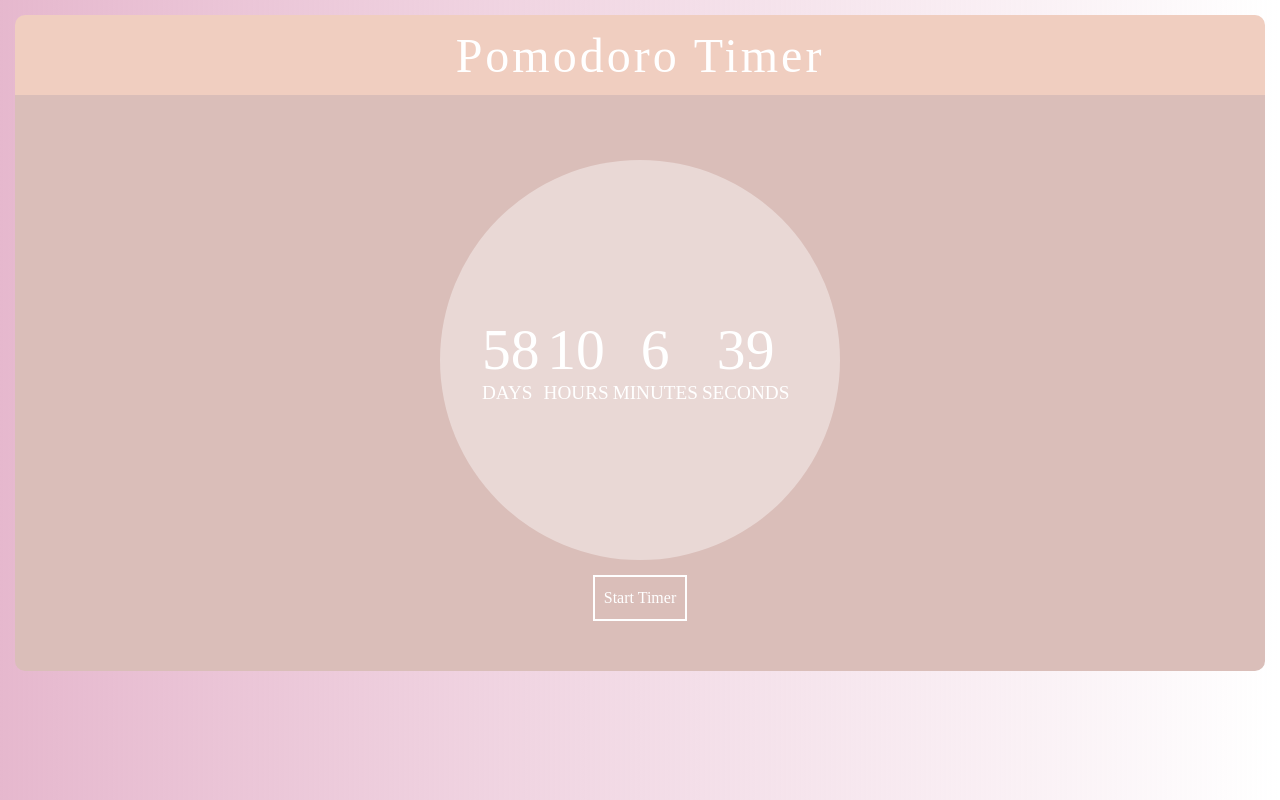
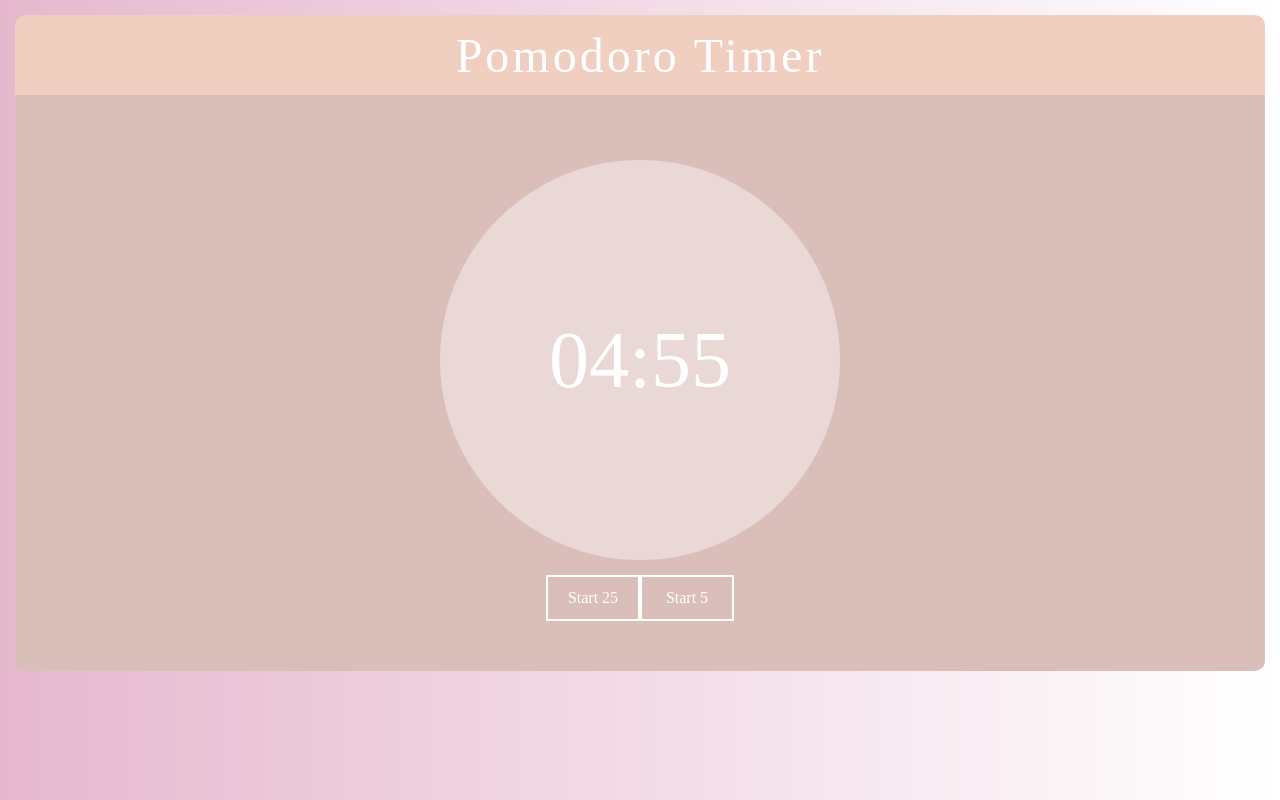
Before and after one commit to DavidMotz/PomodoroTimer, a plain HTML site: page index.html in a window 1280 px wide. Drawn offline with Linux system fonts and the light colour scheme.

Commit message:
Got a better Timer still some problems pausing it though

```diff
--- a/index.html
+++ b/index.html
@@ -13,15 +13,15 @@
         </div>
         <div class="main">
           <div class="timerframe">
-            <ul>
-              <li><span id="days"></span>Days</li>
-              <li><span id="hours"></span>Hours</li>
-              <li><span id="minutes"></span>Minutes</li>
-              <li><span id="seconds"></span>Seconds</li>
-            </ul>
+            <span id="time"></span>
           </div>
-          <div class="btn">
-            <p class="btn-str">Start Timer</p>
+          <div class="btn-container">
+            <div class="btn">
+              <p class="btn-str">Start 25</p>
+            </div>
+            <div class="btn">
+              <p class="btn-str">Start 5</p>
+            </div>
           </div>
         </div>
       </div>
--- a/index.js
+++ b/index.js
@@ -1,17 +1,35 @@
-const second = 1000,
-      minute = second * 60,
-      hour = minute * 60,
-      day = hour * 24;
+function startTimer(duration, display) {
+    var start = Date.now(),
+        diff,
+        minutes,
+        seconds;
+    function timer() {
+        // get the number of seconds that have elapsed since
+        // startTimer() was called
+        diff = duration - (((Date.now() - start) / 1000) | 0);
 
-let countDown = new Date('Jul 24, 2020 00:00:00').getTime(),
-    x = setInterval(function() {
+        // does the same job as parseInt truncates the float
+        minutes = (diff / 60) | 0;
+        seconds = (diff % 60) | 0;
 
-      let now = new Date().getTime(),
-          distance = countDown - now;
+        minutes = minutes < 10 ? "0" + minutes : minutes;
+        seconds = seconds < 10 ? "0" + seconds : seconds;
 
-      document.getElementById('days').innerText = Math.floor(distance / (day)),
-        document.getElementById('hours').innerText = Math.floor((distance % (day)) / (hour)),
-        document.getElementById('minutes').innerText = Math.floor((distance % (hour)) / (minute)),
-        document.getElementById('seconds').innerText = Math.floor((distance % (minute)) / second);
+        display.textContent = minutes + ":" + seconds;
 
-    }, second)
+        if (diff <= 0) {
+            // add one second so that the count down starts at the full duration
+            // example 05:00 not 04:59
+            start = Date.now() + 1000;
+        }
+    };
+    // we don't want to wait a full second before the timer starts
+    timer();
+    setInterval(timer, 1000);
+}
+
+window.onload = function () {
+    var fiveMinutes = 60 * 5,
+        display = document.querySelector('#time');
+    startTimer(fiveMinutes, display);
+};
--- a/style.css
+++ b/style.css
@@ -55,21 +55,12 @@ body{
     justify-content: center;
   }
 
-  ul{
-    transform: translateX(-7%);
+  #time{
+    font-size: 5rem;
   }
 
-  li{
-    display: inline-block;
-    font-size: 1.2em;
-    list-style-type: none;
-    text-transform: uppercase;
-  }
-
-  li span{
-    display: block;
-    font-size: 3em;
-    text-align: center;
+  .btn-container{
+    display: flex;
   }
 
   .btn{
@@ -83,6 +74,7 @@ body{
     border: 2px solid #fff;
   }
 
+
   .btn:hover{
     cursor: pointer;
     background-color: #F0C0C0;
```
